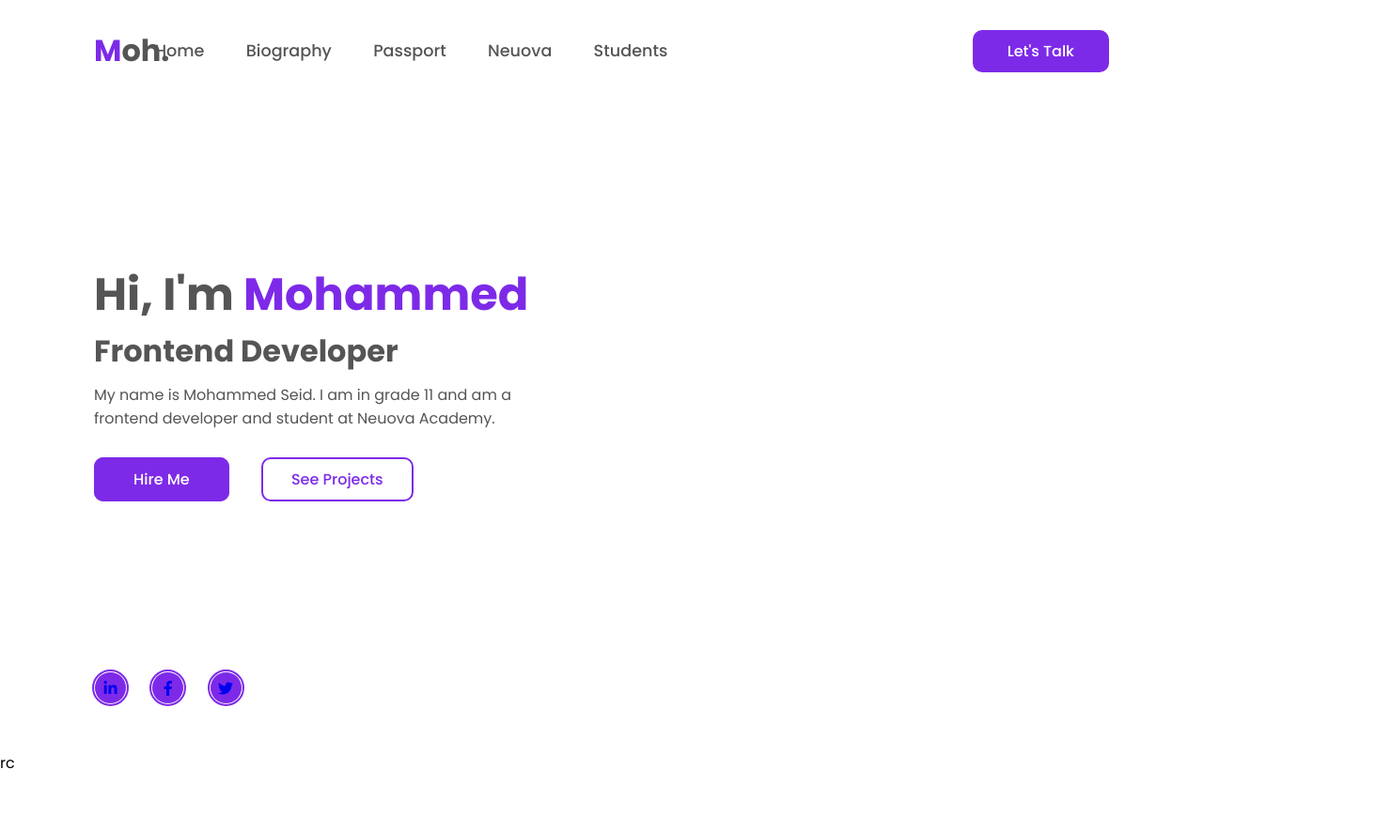
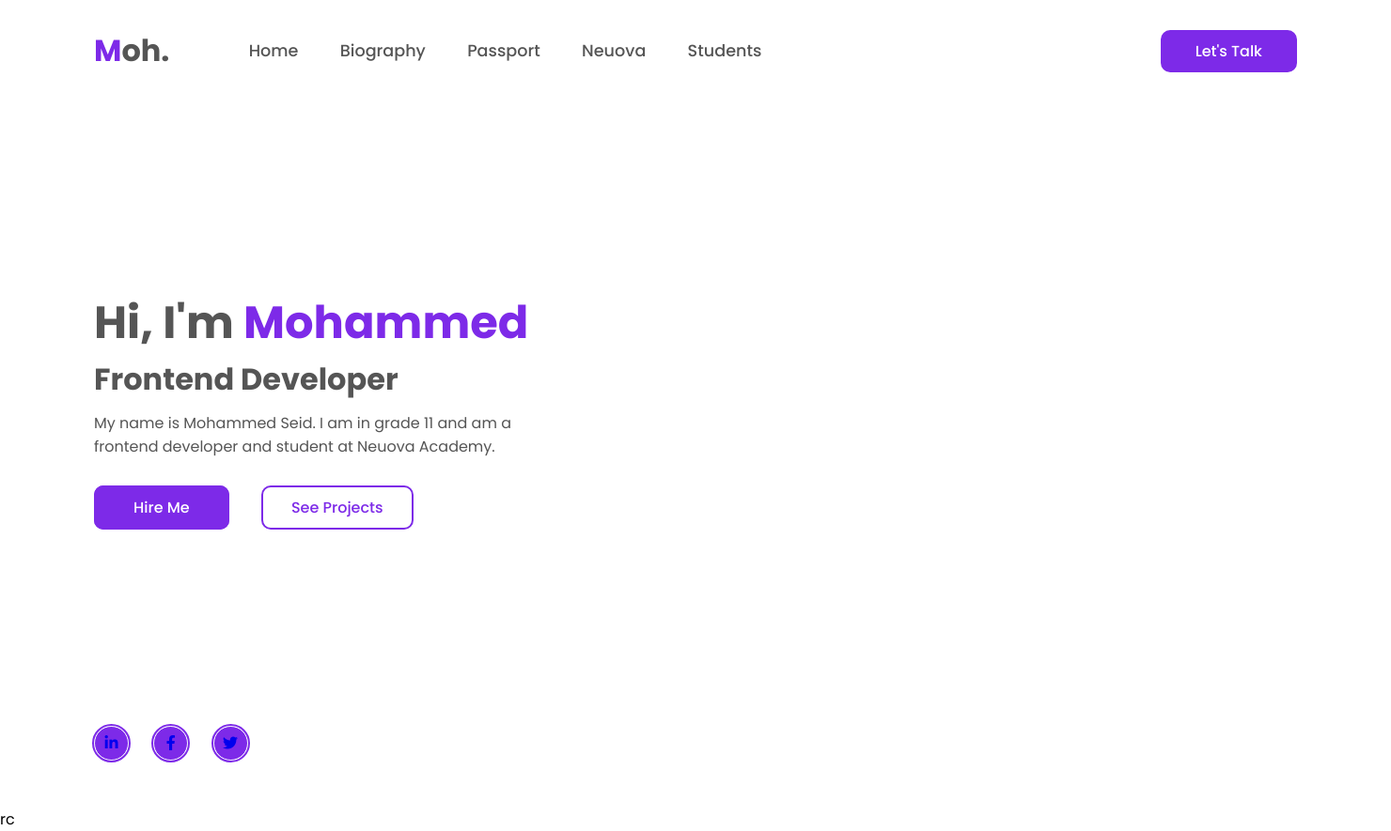
Before and after one commit to hamudiV2/portfoilio, a plain HTML site: page my portfolio.html in a window 1280 px wide. Shown: the whole page at 94% size, 1480 px wide, since content can reach past the window. Before the commit the page ends 825 px from the top, so only its background shows below. Drawn offline with Linux system fonts and the light colour scheme.

Commit message:
Update mystyle.css

```diff
--- a/mystyle.css
+++ b/mystyle.css
@@ -3,7 +3,7 @@
 * {
     margin: 0;
     padding: 0;
-    box-sizing: border-box;
+    box-sizing: border-;
     font-family: 'Poppins', sans-serif;
 }
 
```
